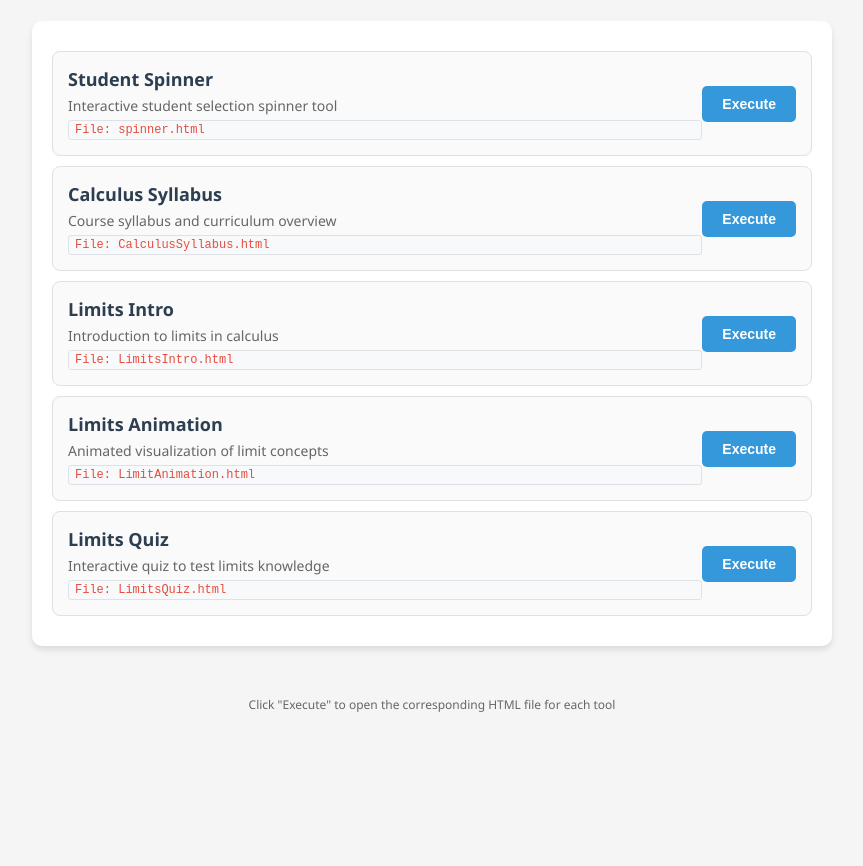
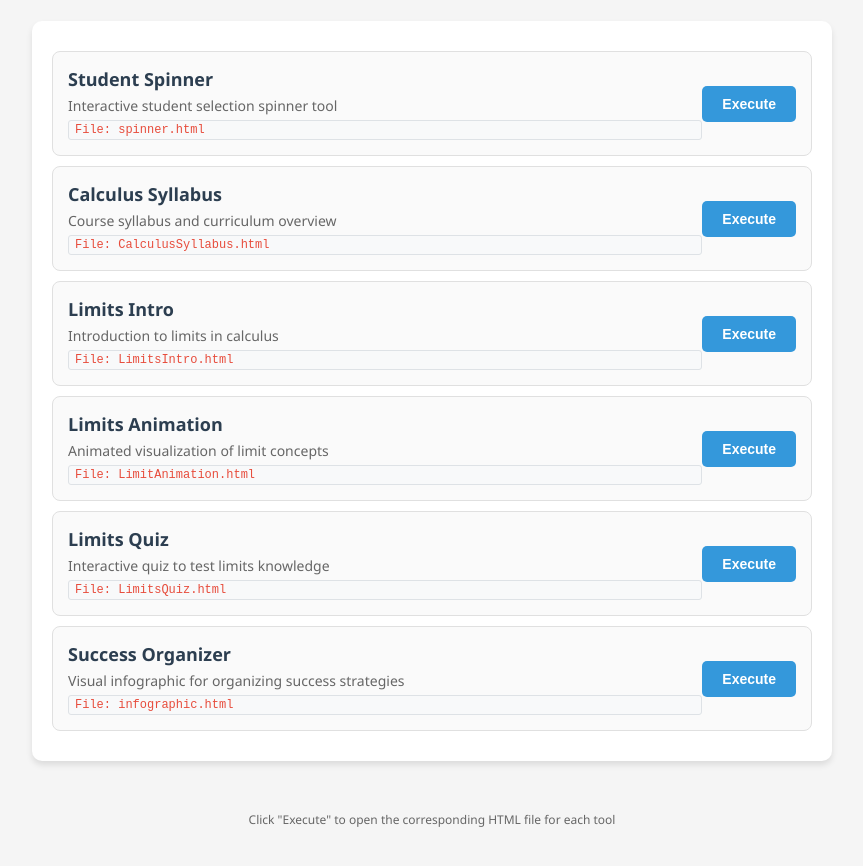
Before and after one commit to CoachBucky/uah, a plain HTML site: page index.html in a window 1280 px wide. Shown: the part 106-972 px from the top of the page, without its empty margins (208-1071 px from the left). Before the commit the page ends 859 px from the top, so only its background shows below. Drawn offline with Linux system fonts and the light colour scheme.

Commit message:
Update index.html

```diff
--- a/index.html
+++ b/index.html
@@ -172,6 +172,15 @@
             </div>
             <button class="execute-btn" onclick="executeFile('LimitsQuiz.html')">Execute</button>
         </div>
+
+        <div class="entry">
+            <div class="entry-info">
+                <div class="entry-title">Success Organizer</div>
+                <div class="entry-description">Visual infographic for organizing success strategies</div>
+                <div class="entry-file">File: infographic.html</div>
+            </div>
+            <button class="execute-btn" onclick="executeFile('infographic.html')">Execute</button>
+        </div>
     </div>
 
     <div id="statusMessage" class="status-message"></div>
```
